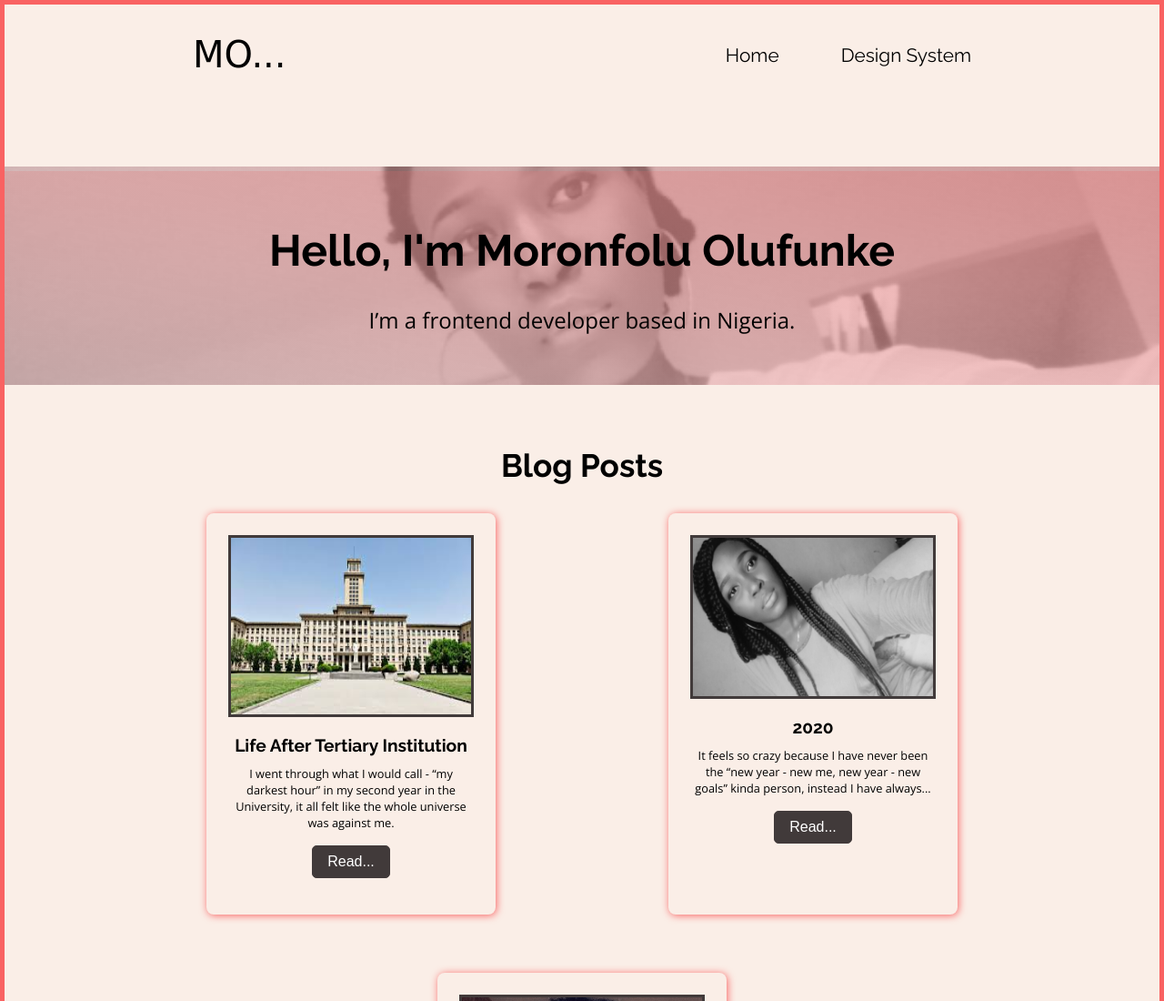
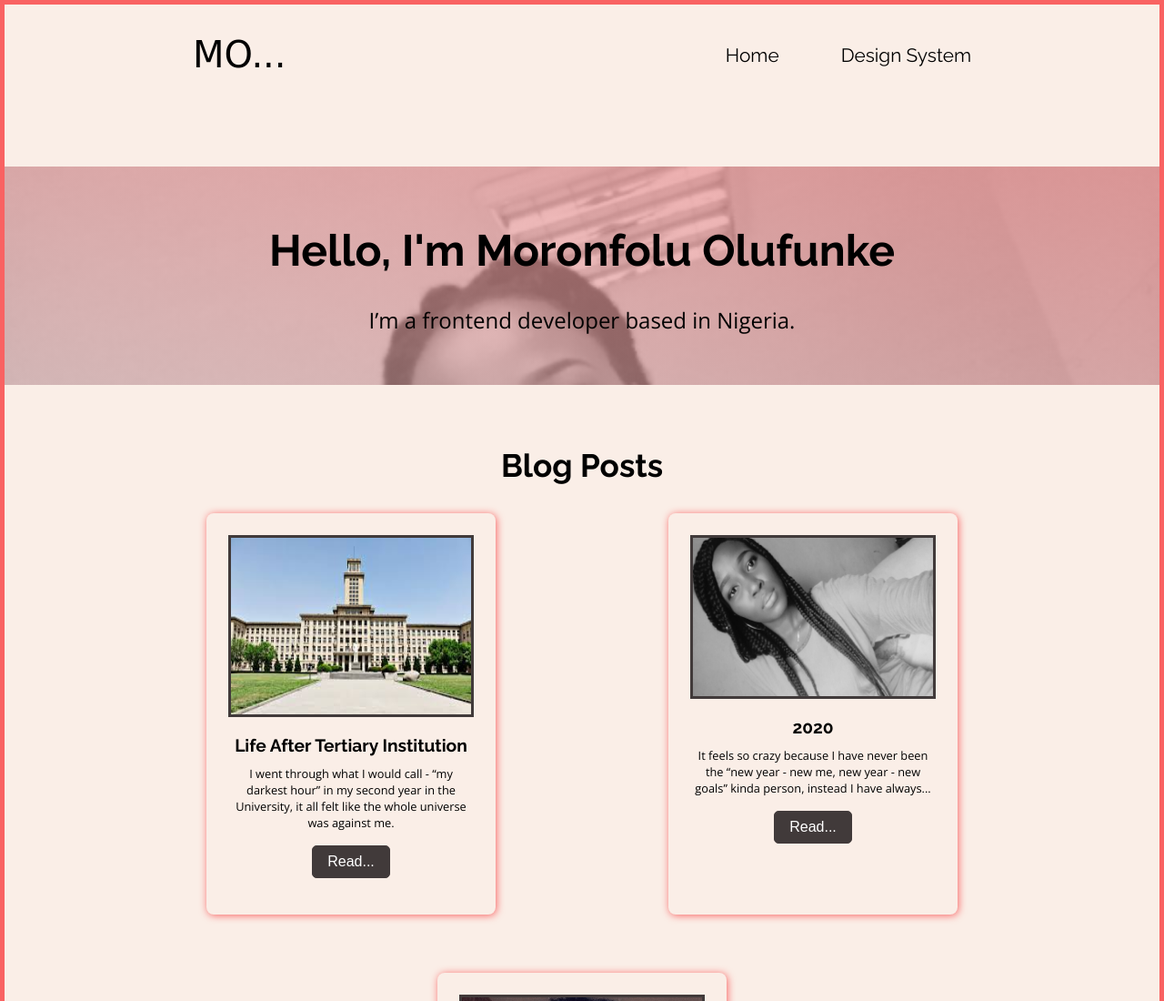
Before and after one commit to MoeRayo/Personal-Blog-Website, a plain HTML site: page index.html in a window 1280 px wide. Shown: the top 1100 px of the page at 91% size. Drawn offline with nearby package versions, Linux system fonts and the light colour scheme.

Commit message:
bug: removed extra white space on image

```diff
--- a/css/layout/header.css
+++ b/css/layout/header.css
@@ -2,7 +2,7 @@
     grid-area: header;
     background:linear-gradient(to top right, #f8bfbf80,#ee8c8cb4), url(/images/Snapchat-121530559.jpg) no-repeat;
     background-size: cover;
-    background-position: 0 -235px;
+    background-position: 0 0;
     height: 30vh;
     width: 100%;
     margin: 3rem auto;
```
